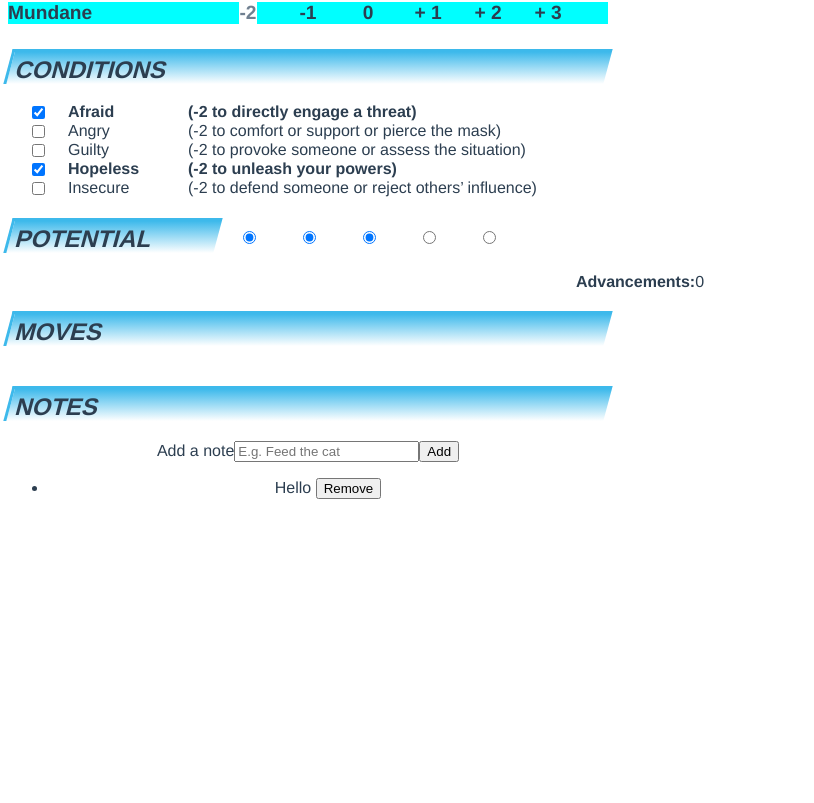
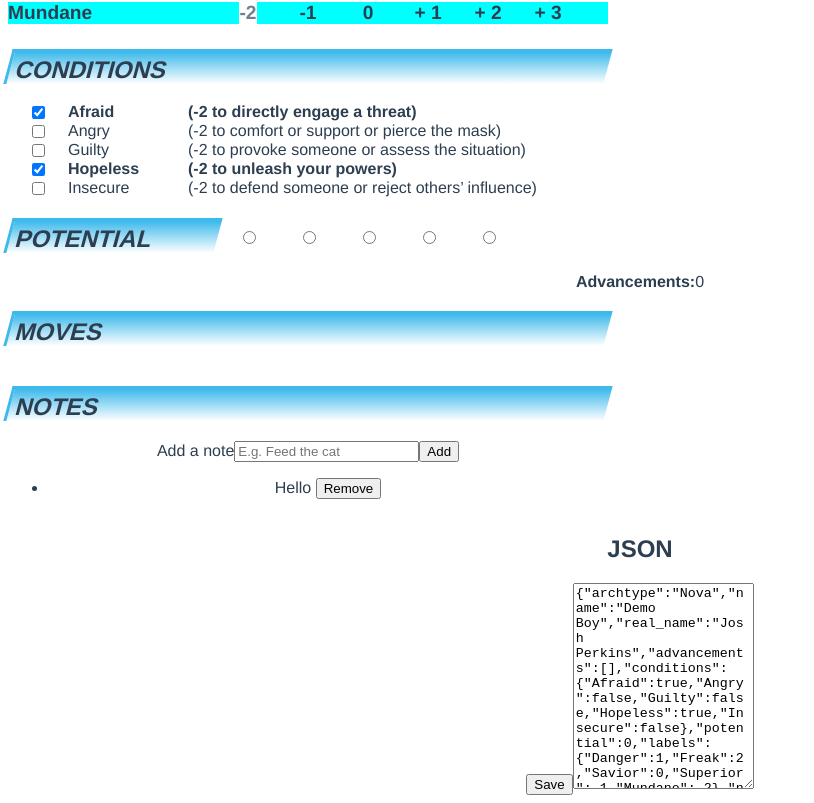
Before and after one commit to dotandimet/masks, a Vue app: page /#/pc/character1 in a window 1280 px wide. Shown: the part 378-1181 px from the top of the page, without its empty margins (0-814 px from the left). Before the commit the page ends 901 px from the top, so only its background shows below. Built offline with nearby package versions, Linux system fonts and the light colour scheme.

Commit message:
much changes, probably broken. Excite!

```diff
--- a/src/components/Notes.vue
+++ b/src/components/Notes.vue
@@ -38,18 +38,14 @@ export default {
   },
   methods: {
     addNewNote: function () {
-      let notes = Array.from(this.value);
-      notes.push({
+      this.$emit('add', {
         id: this.nextNoteId++,
         title: this.newNoteText
       });
-      this.$emit('input', notes);
       this.newNoteText = ''
     },
     removeNote: function(index){
-      let notes = Array.from(this.value);
-      notes.splice(index, 1);
-      this.$emit('input', notes);
+      this.$emit('remove', index);
     }
   }
 }
--- /dev/null
+++ b/src/components/Save.vue
@@ -0,0 +1,23 @@
+<template>
+    <form>
+        <button v-on:click="save">Save</button>
+        <textarea name="data" v-bind:value="data" class="edit"></textarea>
+    </form>
+</template>
+<script>
+export default {
+    name: 'Save',
+    props: ['data'],
+    methods: {
+        save() {
+            this.$emit('saveCharacter')
+        }
+    }
+}
+</script>
+<style scoped>
+.edit {
+    max-width: 600px;
+    min-height: 200px;
+}
+</style>
--- a/src/store.js
+++ b/src/store.js
@@ -4,7 +4,8 @@ import Vuex from 'vuex'
 Vue.use(Vuex)
 
 export default new Vuex.Store({
-  state: {
+  state() {
+    return {
     name: 'Demo Boy',
     real_name: 'Josh Perkins',
     archtype: 'Nova', // is short
@@ -15,7 +16,7 @@ export default new Vuex.Store({
       "Superior": -1,
       "Mundane": -2
     },
-      potential: 3,
+    potential: 0,
     conditions: {
       'Afraid': true,
       'Angry': false,
@@ -24,31 +25,95 @@ export default new Vuex.Store({
       'Insecure': false
     },
     advancements: [],
-      notes: [ { id: 1, title: 'Hello'}]
+    notes: [{
+      id: 1,
+      title: 'Hello'
+    }],
+    team: { 'Demo Boy': '' }
+   }
   },
   mutations: {
-    updateLabels (state, { labels }) {
-      state.labels = { ...state.labels, ...labels }
+    updateLabels(state, {
+      labels
+    }) {
+      state.labels = { ...state.labels,
+        ...labels
+      }
     },
-    updateCharacterField (state, { field, value }) {
+    updateCharacterField(state, {
+      field,
+      value
+    }) {
       state[field] = value
     },
-    setCondition (state, { condition }) {
+    setCondition(state, {
+      condition
+    }) {
       state.conditions[condition] = true
     },
-    clearCondition (state, {condition}) {
+    clearCondition(state, {
+      condition
+    }) {
       state.conditions[condition] = false
     },
-    markPotential (state) {
+    markPotential(state) {
       state.potential++
       if (state.potential === 5) {
         state.potential = 0
         state.advancements.push('advancement')
       }
-
+    },
+    addNote(state, { note }) {
+      state.notes.push(note)
+    },
+    removeNote(state, { index }) {
+      state.notes.splice(index, 1);
+    },
+    swapCharacter(state, noob) {
+      state.archtype = noob.archtype
+      state.name = noob.name
+      state.real_name = noob.real_name
+      state.advancements = noob.advancements
+      state.conditions = noob.conditions
+      state.potential = noob.potential
+      state.labels = noob.labels
+      state.notes = noob.notes
+    },
+    updateTeam(state, {name, data}) {
+      Vue.$set(state.team, name, data)
+    }
+  },
+  getters: {
+    members({ team }) {
+        return Object.keys(team)
+    },
+    serialize(context) {
+      let {
+        archtype,
+        name,
+        real_name,
+        advancements,
+        conditions,
+        potential,
+        labels,
+        notes
+      } = context
+      return JSON.stringify({
+        archtype,
+        name,
+        real_name,
+        advancements,
+        conditions,
+        potential,
+        labels,
+        notes
+      })
     }
   },
   actions: {
-
+    loadCharacter({state, commit, getters}, noob) {
+      commit({ type: 'updateTeam', name: state.name, data: getters.serialize })
+      commit('swapCharacter', noob)
+    }
   }
 })
--- a/src/views/Character.vue
+++ b/src/views/Character.vue
@@ -1,6 +1,6 @@
 <template>
   <div class="character">
-    <h2><Editable v-model="name"></Editable></h2>
+    <h2><Editable v-bind:value="name"></Editable></h2>
     <dl class="info">
       <dt>Archtype:</dt><dd><Editable v-model="archtype"></Editable></dd>
       <dt>Real Name:</dt><dd><Editable v-model="real_name"></Editable></dd>
@@ -9,10 +9,12 @@
     <Conditions v-bind:value="conditions"
     v-on:mark="setCondition"
     v-on:clear="clearCondition"></Conditions>
-    <Potential v-model="potential"></Potential>
+    <Potential v-bind:value="potential" v-on:input="markPotential"></Potential>
     <div><b>Advancements:</b><span>{{ advancements.length }}</span></div>
     <Moves></Moves>
-    <Notes v-model="notes"></Notes>
+    <Notes v-bind:value="notes" v-on:add="addNote" v-on:remove="removeNote"></Notes>
+    <h2>JSON</h2>
+    <Save v-bind:data="characterJSON"></Save>
   </div>
 </template>
 
@@ -24,6 +26,7 @@ import Potential from '@/components/Potential.vue'
 import Moves from '@/components/Moves.vue'
 import Notes from '@/components/Notes.vue'
 import Editable from '@/components/Editable.vue'
+import Save from '@/components/Save.vue'
 
 import { mapState } from 'vuex'
 
@@ -36,39 +39,23 @@ export default {
     Moves,
     Potential,
     Notes,
-    Editable
+    Editable,
+    Save
   },
   computed: {
     ...mapState({
+    potential(state) { return state.potential },
     conditions(state) { return state.conditions },
     advancements(state) { return state.advancements },
-    notes(state) { return state.notes }
+    notes(state) { return state.notes },
+    name(state) { return state.name }
   }),
-    potential: {
-      get() {
-        return this.$store.state.potential
-      },
-      set(value) {
-        this.$store.commit({type: 'markPotential'})
-      }
-    },
     labels: {
       get() {
         return this.$store.state.labels
       },
       set(value) {
         this.$store.commit({type: 'updateLabels', labels: value})
-      }
-    },
-    name: {
-      get() {
-        return this.$store.state.name
-        },
-      set(value) {
-        this.$store.commit({ type: 'updateCharacterField',
-                             field: 'name',
-                             value: value
-                             })
       }
     },
     real_name: {
@@ -93,6 +80,9 @@ export default {
                              })
       }
     },
+    characterJSON() {
+      return this.$store.getters.serialize
+    }
   },
   methods: {
     setCondition(cond){
@@ -101,10 +91,21 @@ export default {
     clearCondition(cond){
       this.$store.commit({ type: 'clearCondition', condition: cond})
     },
+    markPotential() {
+        this.$store.commit({type: 'markPotential'})
+    },
+    addNote(note) {
+      this.$store.commit({ type: 'addNote', note })
+    },
+    removeNote(index) {
+      this.$store.commit({ type: 'removeNote', index })
+    },
+    saveCharacter(data) {
+      this.$store.commit( {type: 'updateTeam', 'name': this.name, 'data': this.characterJSON } )
+    }
   },
   data: function() {
     return {
-
     }
   }
 }
--- a/src/views/Team.vue
+++ b/src/views/Team.vue
@@ -1,11 +1,35 @@
 <template>
     <div>
         <h2>Team Members</h2>
-        <p><router-link to="/pc/character1">Character1</router-link></p>
+        <p v-for="character in members"
+        v-bind:key="character">
+        <router-link v-bind:to="'/pc/'+character">{{character}}</router-link>
+        </p>
+        <button>New</button>
+        <button v-on:click="doLoad">Load JSON</button>
+        <textarea v-model="load"></textarea>
     </div>
 </template>
 <script>
 export default {
+   data() {
+       return {
+       'load': ''
+       }
+   },
+   computed: {
+       members() {
+           return this.$store.getters.members
+       }
+   },
+   methods: {
+       doLoad() {
+            const obj = JSON.parse(this.load)
+            if (typeof obj === 'object') { // give it a go...
+                this.$store.dispatch('loadCharacter', obj) // and god have mercy
+            }
+       }
+   }
 
 }
 </script>
```
Lines whose indentation alone changed are shown as unchanged.
